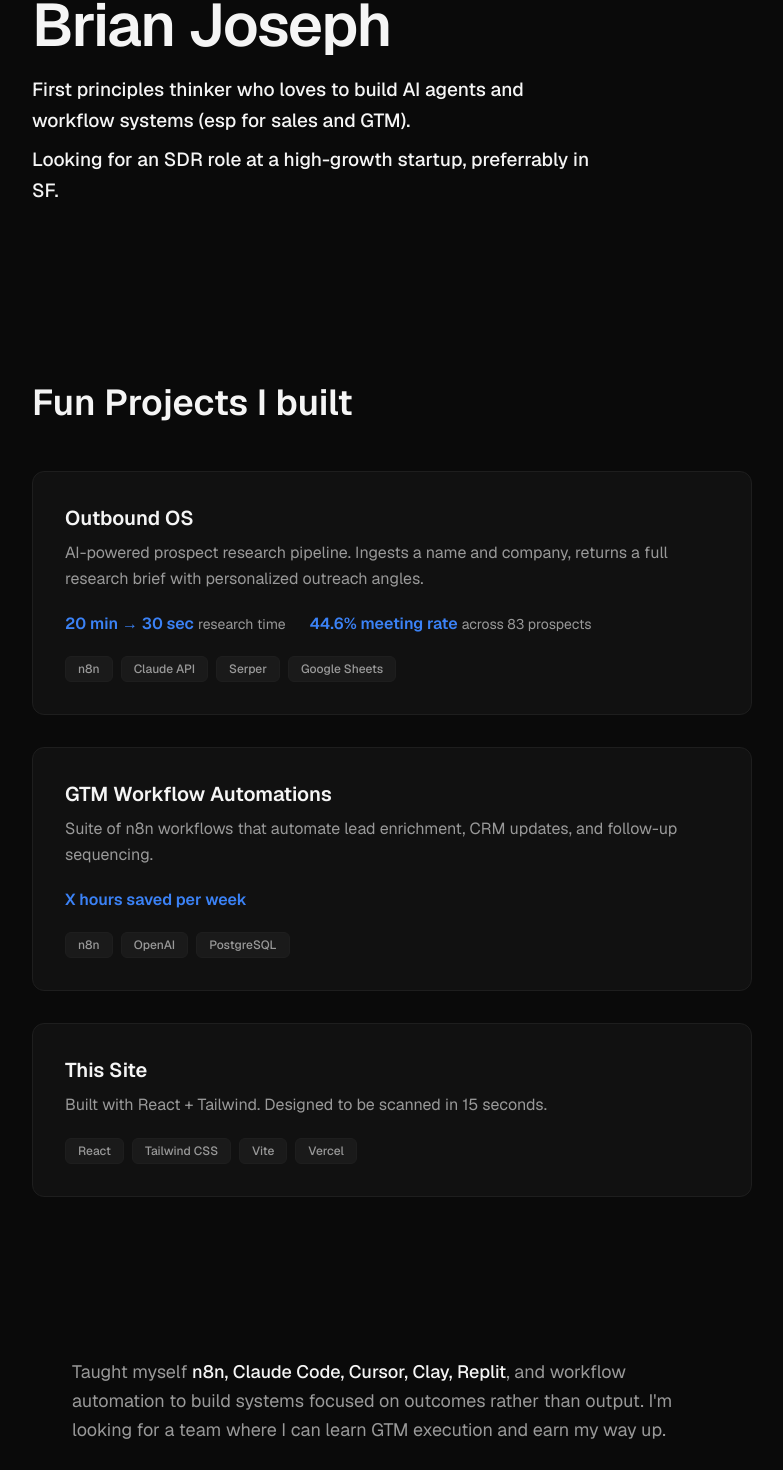
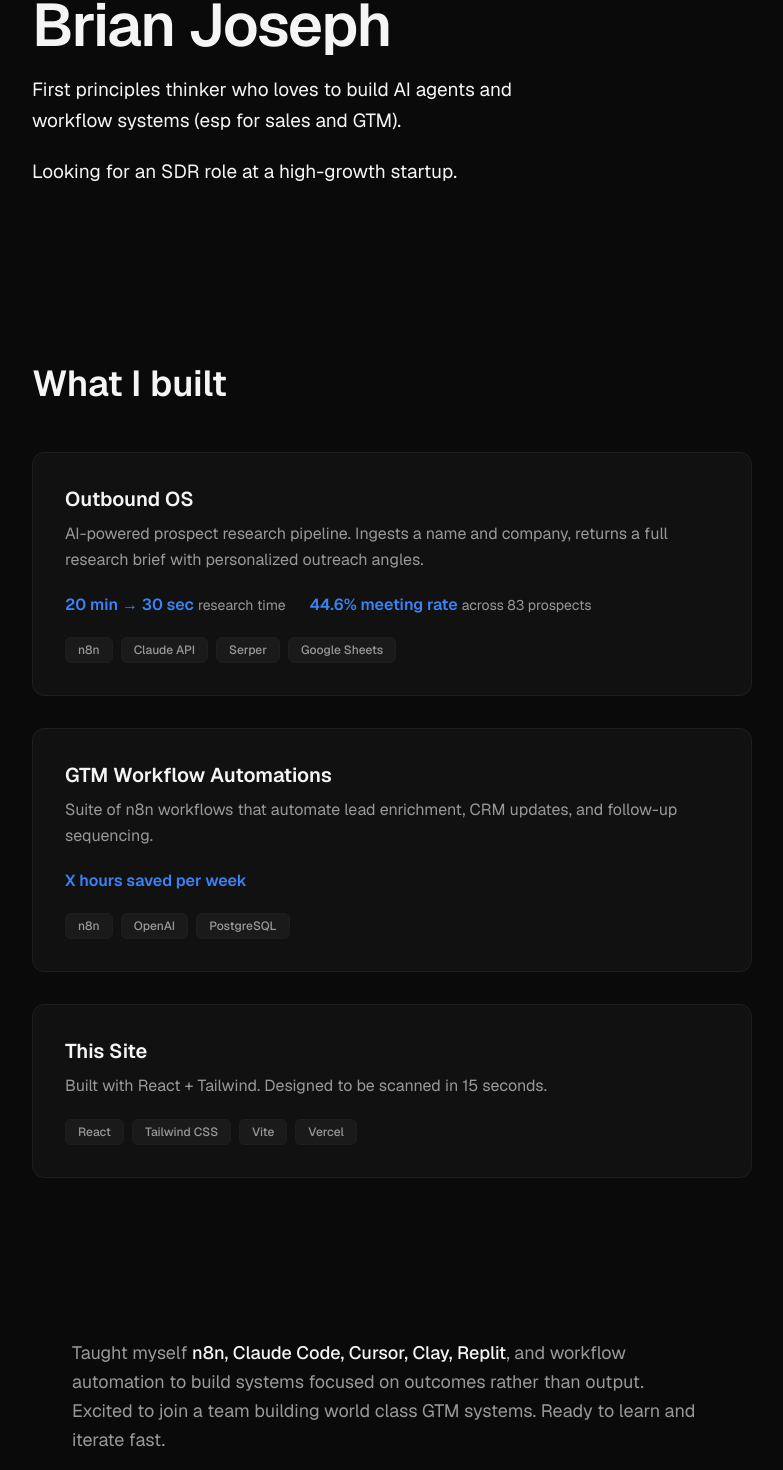
Before and after one commit to BrianJoseph671/Portfolio, a React (Vite) app in the folder Portoflio/: page / in a window 1280 px wide. Shown: the part 117-1587 px from the top of the page, without its empty margins (248-1031 px from the left). Built offline with nearby package versions, Linux system fonts and the light colour scheme.

Commit message:
Fixed wording again

```diff
--- a/Portoflio/src/App.jsx
+++ b/Portoflio/src/App.jsx
@@ -10,11 +10,11 @@ function App() {
           <h1 className="text-4xl sm:text-5xl md:text-6xl font-semibold tracking-tight mb-5">
             Brian Joseph
           </h1>
-          <p className="text-lg sm:text-[19px] font-medium text-[#F5F5F5] leading-relaxed max-w-[560px]">
+          <p className="text-lg sm:text-[19px] font-normal text-[#F5F5F5] leading-relaxed max-w-[560px]">
             First principles thinker who loves to build AI agents and workflow systems (esp for sales and GTM).
           </p>
-          <p className="text-lg sm:text-[19px] font-medium text-[#F5F5F5] leading-relaxed mt-2 max-w-[560px]">
-            Looking for an SDR role at a high-growth startup, preferrably in SF.
+          <p className="text-lg sm:text-[19px] font-normal text-[#F5F5F5] leading-relaxed mt-5 max-w-[560px]">
+            Looking for an SDR role at a high-growth startup.
           </p>
         </div>
       </section>
@@ -26,7 +26,7 @@ function App() {
       >
         <div className="max-w-[720px] mx-auto">
           <h2 className="text-2xl sm:text-3xl md:text-4xl font-semibold text-[#F5F5F5] mb-10 sm:mb-12">
-            Fun Projects I built
+            What I built
           </h2>
 
           <div className="space-y-6 sm:space-y-8">
@@ -116,7 +116,10 @@ function App() {
       >
         <div className="max-w-[640px] mx-auto">
           <p className="text-[#999999] text-base sm:text-lg leading-relaxed text-left">
-            Taught myself <span className="text-[#F5F5F5] font-medium">n8n, Claude Code, Cursor, Clay, Replit</span>, and workflow automation to build systems focused on outcomes rather than output. I'm looking for a team where I can learn GTM execution and earn my way up.
+            Taught myself <span className="text-[#F5F5F5] font-medium">n8n, Claude Code, Cursor, Clay, Replit</span>, and workflow automation to build systems focused on outcomes rather than output.
+          </p>
+          <p className="text-[#999999] text-base sm:text-lg leading-relaxed text-left">
+            Excited to join a team building world class GTM systems. Ready to learn and iterate fast.
           </p>
         </div>
       </section>
```
